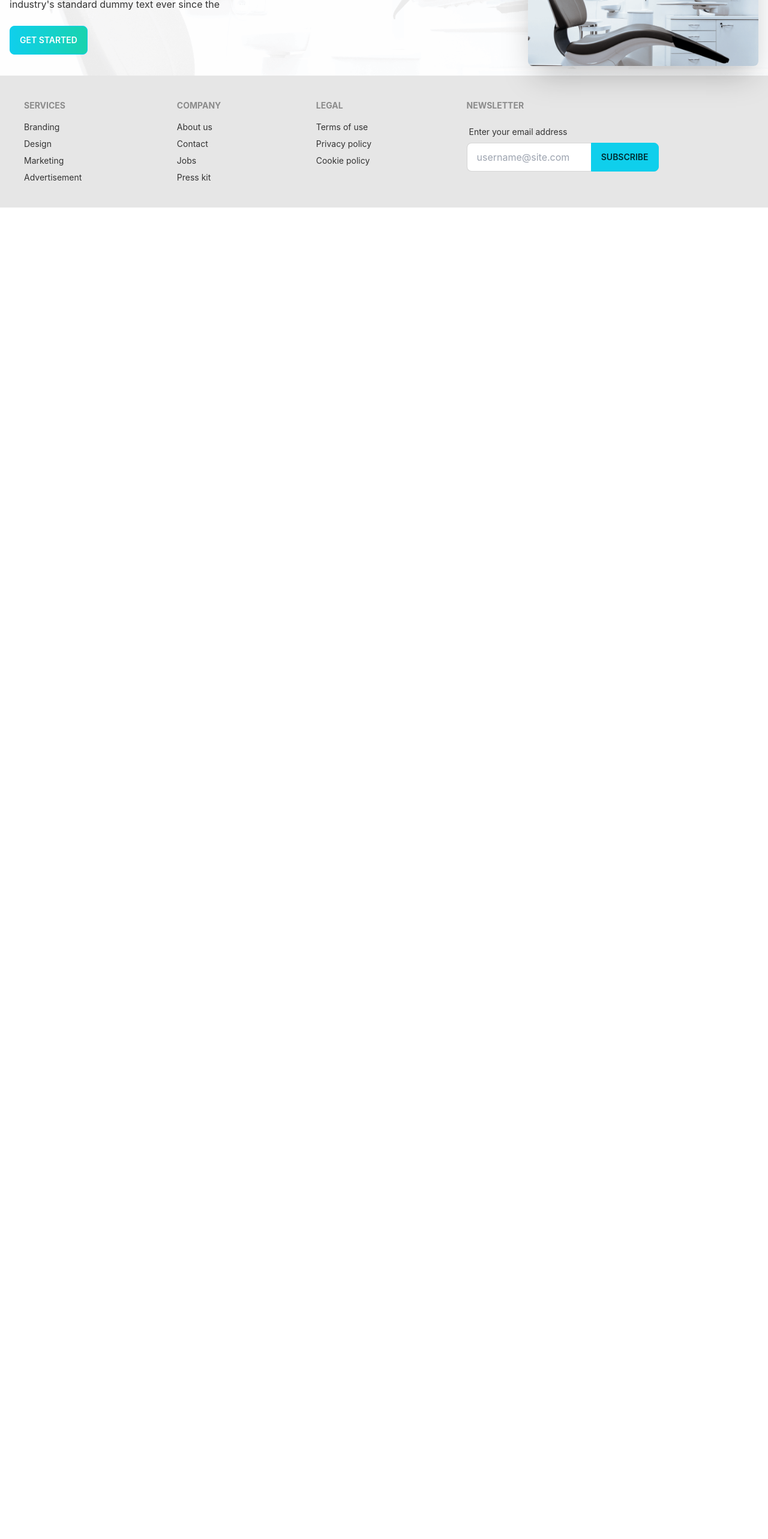
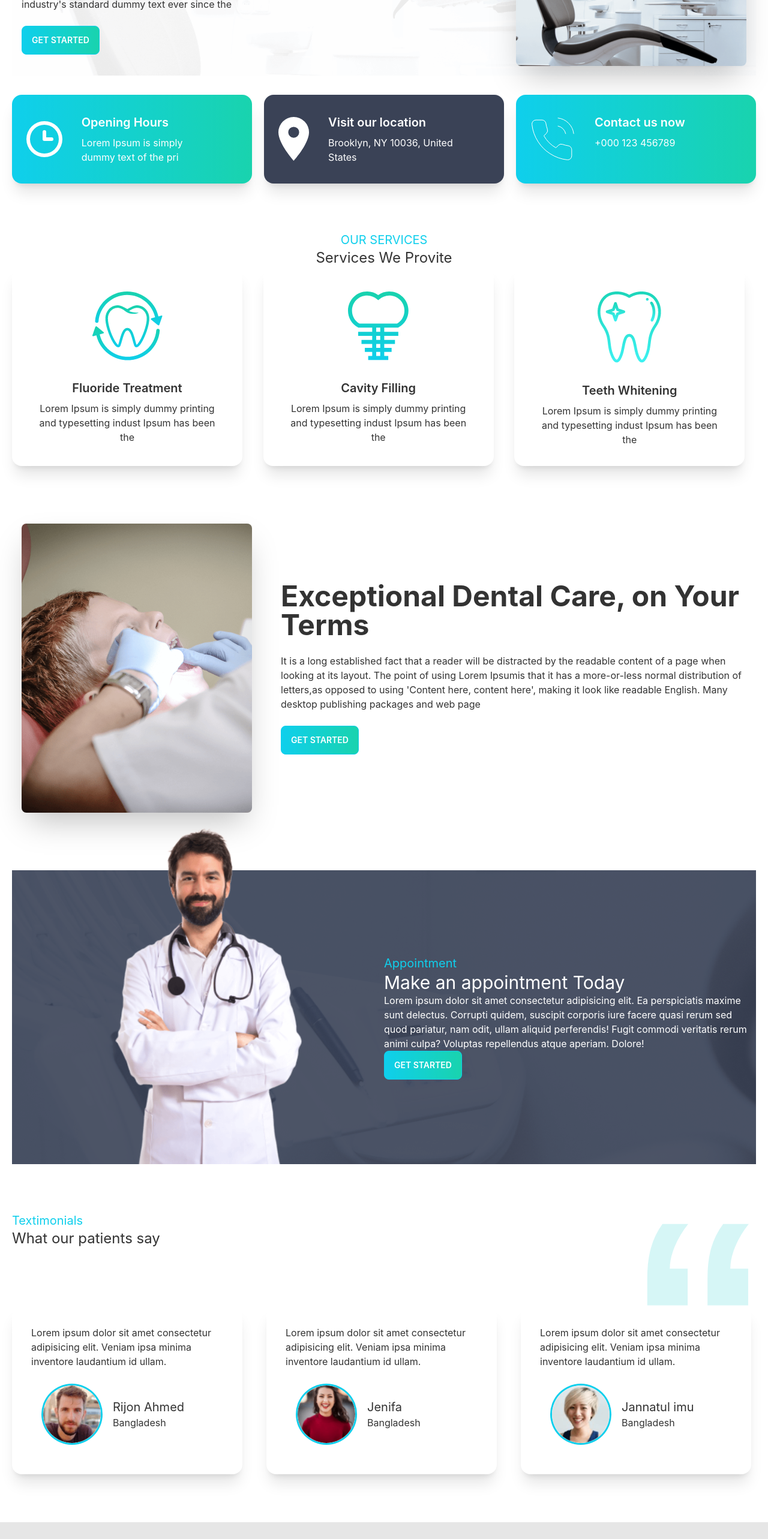
Before and after one commit to Rijonahmed/Doctor-portal-client, a React (Create React App) app: page / in a window 1280 px wide. Shown: the part 200-2766 px from the top of the page at 60% size. Before the commit the page ends 800 px from the top, so only its background shows below. Built offline with nearby package versions, Linux system fonts and the light colour scheme.

Commit message:
services exceptional appoen textim add

```diff
--- /dev/null
+++ b/src/Component/PrimaryButton/PrimaryButton.js
@@ -0,0 +1,9 @@
+import React from 'react';
+
+const PrimaryButton = ({ children }) => {
+  return (
+    <button className="btn btn-primary bg-gradient-to-r from-primary to-secondary text-white">{children}</button>
+  );
+};
+
+export default PrimaryButton;
--- a/src/Pages/Home/Home/Banner/Banner.js
+++ b/src/Pages/Home/Home/Banner/Banner.js
@@ -1,6 +1,7 @@
 import React from 'react';
 import bannerimg from '../../../../assets/images/chair.png';
 import bgBanner from '../../../../assets/images/bg.png'
+import PrimaryButton from '../../../../Component/PrimaryButton/PrimaryButton';
 
 const Banner = () => {
   return (
@@ -14,7 +15,7 @@ const Banner = () => {
         <div>
           <h1 className="text-5xl font-bold">Your New Smile Starts Here</h1>
           <p className="py-6">Lorem Ipsum is simply dummy text of the printing and typesetting industry. Lorem Ipsum has been the industry's standard dummy text ever since the</p>
-          <button className="btn btn-primary bg-gradient-to-r from-primary to-secondary text-white">Get Started</button>
+          <PrimaryButton>Get Started</PrimaryButton>
         </div>
       </div>
     </div>
--- /dev/null
+++ b/src/Pages/Home/Home/Exceptional/Exceptional.js
@@ -0,0 +1,20 @@
+import React from 'react';
+import treatment from '../../../../assets/images/treatment.png'
+import PrimaryButton from '../../../../Component/PrimaryButton/PrimaryButton';
+
+const Exceptional = () => {
+  return (
+    <div className="hero mb-20">
+      <div className="hero-content flex-col lg:flex-row">
+        <img src={treatment} className="max-w-sm rounded-lg shadow-2xl" alt='' />
+        <div className='pl-8'>
+          <h1 className="text-5xl font-bold">Exceptional Dental Care, on Your Terms</h1>
+          <p className="py-6 ">It is a long established fact that a reader will be distracted by the readable content of a page when looking at its layout. The point of using Lorem Ipsumis that it has a more-or-less normal distribution of letters,as opposed to using 'Content here, content here', making it look like readable English. Many desktop publishing packages and web page</p>
+          <PrimaryButton>Get started</PrimaryButton>
+        </div>
+      </div>
+    </div>
+  );
+};
+
+export default Exceptional;
--- a/src/Pages/Home/Home/Home.js
+++ b/src/Pages/Home/Home/Home.js
@@ -1,10 +1,21 @@
 import React from 'react';
+import Services from '../Services/Services';
 import Banner from './Banner/Banner';
+import Exceptional from './Exceptional/Exceptional';
+import InfoCards from './InfoCards/InfoCards';
+import MakeAppoentment from './MakeAppoentment/MakeAppoentment';
+import Textimonials from './Textimonials/Textimonials';
+
 
 const Home = () => {
   return (
-    <div>
+    <div className='mx-5'>
       <Banner />
+      <InfoCards />
+      <Services />
+      <Exceptional />
+      <MakeAppoentment />
+      <Textimonials />
     </div>
   );
 };
--- /dev/null
+++ b/src/Pages/Home/Home/InfoCards/InfoCard.js
@@ -0,0 +1,17 @@
+import React from 'react';
+
+const InfoCard = ({ card }) => {
+  const { name, description, icon, bgclass } = card;
+  return (
+    <div className={`card mt-8 px-6 text-white card-side shadow-xl ${bgclass}`}>
+      <figure><img src={icon} alt="img" /></figure>
+      <div className="card-body">
+        <h2 className="card-title">{name}</h2>
+        <p>{description}</p>
+
+      </div>
+    </div>
+  );
+};
+
+export default InfoCard;
--- /dev/null
+++ b/src/Pages/Home/Home/InfoCards/InfoCards.js
@@ -0,0 +1,44 @@
+import React from 'react';
+import clock from '../../../../assets/icons/clock.svg'
+import marker from '../../../../assets/icons/marker.svg'
+import phone from '../../../../assets/icons/phone.svg'
+import InfoCard from './InfoCard';
+
+const InfoCards = () => {
+  const cardData = [
+    {
+      id: 1,
+      name: 'Opening Hours',
+      description: 'Lorem Ipsum is simply dummy text of the pri',
+      icon: clock,
+      bgclass: 'bg-gradient-to-r from-primary to-secondary'
+    },
+    {
+      id: 2,
+      name: 'Visit our location',
+      description: 'Brooklyn, NY 10036, United States',
+      icon: marker,
+      bgclass: 'bg-accent'
+    },
+    {
+      id: 3,
+      name: 'Contact us now',
+      description: '+000 123 456789',
+      icon: phone,
+      bgclass: 'bg-gradient-to-r from-primary to-secondary'
+    },
+  ]
+  return (
+    <div className='grid gap-5 grid-cols-1 md:grid-cols-2 lg:grid-cols-3'>
+      {
+        cardData.map(card => <InfoCard
+          key={card.id}
+          card={card}
+        ></InfoCard>)
+      }
+
+    </div>
+  );
+};
+
+export default InfoCards;
--- /dev/null
+++ b/src/Pages/Home/Home/MakeAppoentment/MakeAppoentment.js
@@ -0,0 +1,30 @@
+import React from 'react';
+import doctor from '../../../../assets/images/doctor.png'
+import bgAppoenment from '../../../../assets/images/appointment.png'
+import PrimaryButton from '../../../../Component/PrimaryButton/PrimaryButton';
+
+const MakeAppoentment = () => {
+  return (
+    <section style={{
+      background: `url(${bgAppoenment})`
+    }} className='flex justify-center items-center mt-2.5' >
+      <div className='flex-1 hidden lg:block'>
+        <img className='mt-[-130px]' src={doctor} alt="" />
+
+      </div>
+      <div className='flex-1'>
+        <h2 className='text-primary text-xl'>Appointment</h2>
+        <h3 className='text-3xl text-white'>Make an appointment Today</h3>
+        <p className='text-white'>Lorem ipsum dolor sit amet consectetur adipisicing elit. Ea perspiciatis maxime sunt delectus. Corrupti quidem, suscipit corporis iure facere quasi rerum sed quod pariatur, nam odit, ullam aliquid perferendis! Fugit commodi veritatis rerum animi culpa? Voluptas repellendus atque aperiam. Dolore!</p>
+        <PrimaryButton>Get started</PrimaryButton>
+
+
+      </div>
+
+
+    </section>
+
+  );
+};
+
+export default MakeAppoentment;
--- /dev/null
+++ b/src/Pages/Home/Home/Textimonials/Review.js
@@ -0,0 +1,27 @@
+import React from 'react';
+
+const Review = ({ review }) => {
+  return (
+    <div className="card lg:max-w-96 bg-base-100 shadow-xl">
+      <div className="card-body">
+
+        <p>Lorem ipsum dolor sit amet consectetur adipisicing elit. Veniam ipsa minima inventore laudantium id ullam.</p>
+        <div className="flex items-center">
+          <div className="avatar ">
+            <div className="w-24 rounded-full ring ring-primary ring-offset-base-100 m-5">
+              <img src={review.img} alt="" />
+            </div>
+          </div>
+          <div>
+            <h4 className='text-xl'>{review.name}</h4>
+            <p>{review.location}</p>
+          </div>
+        </div>
+
+      </div>
+    </div>
+
+  );
+};
+
+export default Review;
--- /dev/null
+++ b/src/Pages/Home/Home/Textimonials/Textimonials.js
@@ -0,0 +1,59 @@
+import React from 'react';
+import quote from '../../../../assets/icons/quote.svg'
+import people1 from '../../../../assets/images/people1.png'
+import people2 from '../../../../assets/images/people2.png'
+import people3 from '../../../../assets/images/people3.png'
+import Review from './Review';
+
+const Textimonials = () => {
+  const reviews = [
+    {
+      _id: "1",
+      name: "Rijon Ahmed",
+      text: "",
+      location: "Bangladesh",
+      img: people1
+    },
+    {
+      _id: "2",
+      name: "Jenifa",
+      text: "",
+      location: "Bangladesh",
+      img: people2
+    },
+    {
+      _id: "3",
+      name: "Jannatul imu",
+      text: "",
+      location: "Bangladesh",
+      img: people3
+    },
+  ]
+  return (
+    <section className='my-20'>
+      <div className='flex justify-between'>
+        <div>
+          <h3 className='text-primary text-xl text-bold'>Textimonials</h3>
+          <h2 className='text-2xl'>What our patients say</h2>
+
+        </div>
+        <div>
+          <img className='w-28 lg:w-48' src={quote} alt="" />
+        </div>
+
+
+      </div>
+      <div className='grid grid-cols-1 md:grid-cols-2 lg:grid-cols-3 gap-8'>
+        {
+          reviews.map(review => <Review
+            key={review._id}
+            review={review}
+          ></Review>)
+        }
+
+      </div>
+    </section>
+  );
+};
+
+export default Textimonials;
--- /dev/null
+++ b/src/Pages/Home/Services/Service.js
@@ -0,0 +1,18 @@
+import React from 'react';
+
+const Service = ({ service }) => {
+  return (
+    <div className="card w-96 bg-base-100 shadow-xl">
+      <figure className="px-10 pt-10">
+        <img src={service.img} alt="Shoes" className="rounded-xl" />
+      </figure>
+      <div className="card-body items-center text-center">
+        <h2 className="card-title">{service.name}</h2>
+        <p>{service.description}</p>
+
+      </div>
+    </div>
+  );
+};
+
+export default Service;
--- /dev/null
+++ b/src/Pages/Home/Services/Services.js
@@ -0,0 +1,47 @@
+import React from 'react';
+import Fluoride from '../../../assets/images/fluoride.png'
+import Cavity from '../../../assets/images/cavity.png'
+import Teeth from '../../../assets/images/whitening.png'
+import Service from './Service';
+
+const Services = () => {
+  const services = [
+    {
+      _id: 1,
+      name: "Fluoride Treatment",
+      description: "Lorem Ipsum is simply dummy printing and typesetting indust Ipsum has been the",
+      img: Fluoride
+    },
+    {
+      _id: 2,
+      name: "Cavity Filling",
+      description: "Lorem Ipsum is simply dummy printing and typesetting indust Ipsum has been the",
+      img: Cavity
+    },
+    {
+      _id: 3,
+      name: "Teeth Whitening",
+      description: "Lorem Ipsum is simply dummy printing and typesetting indust Ipsum has been the",
+      img: Teeth
+    },
+  ]
+  return (
+    <div className='my-20'>
+      <div className='text-center '>
+        <h3 className='text-primary text-xl text-bold uppercase'>Our Services</h3>
+        <h4 className='text-2xl'>Services We Provite</h4>
+      </div>
+      <div className='grid sm:grid-cols-1 md:grid-cols-2 lg:grid-cols-3 gap-4'>
+        {
+          services.map(service => <Service
+            key={service._id}
+            service={service}
+          ></Service>)
+        }
+      </div>
+
+    </div>
+  );
+};
+
+export default Services;
```
